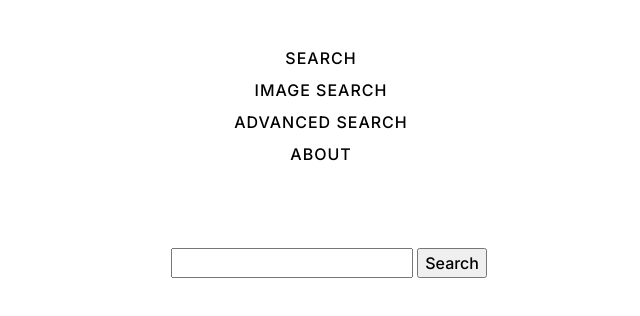
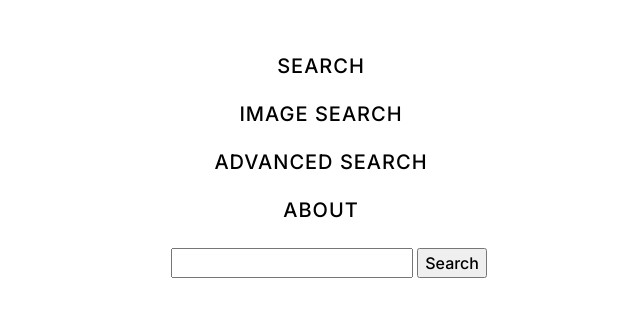
Before and after one commit to pranilzaman/search, a plain HTML site: page index.html in a window 1280 px wide. Shown: the part 102-418 px from the top of the page, without its empty margins (319-959 px from the left). Drawn offline with nearby package versions, Linux system fonts and the light colour scheme.

Commit message:
debugging

```diff
--- a/styles.css
+++ b/styles.css
@@ -16,7 +16,6 @@ nav ul {
 
 nav ul li {
   display: inline-block;
-  float: center;
   margin: 0 20px;
   font-family: inter;
   font-size: 14px;
@@ -54,9 +53,9 @@ nav ul li a:hover {
   }
   nav ul li {
     display: block;
-    font-size: 16px;
+    font-size: 20px;
     text-align: center;
-    line-height: 32px;
+    line-height: 48px;
   }
   nav ul {
     /*
```
